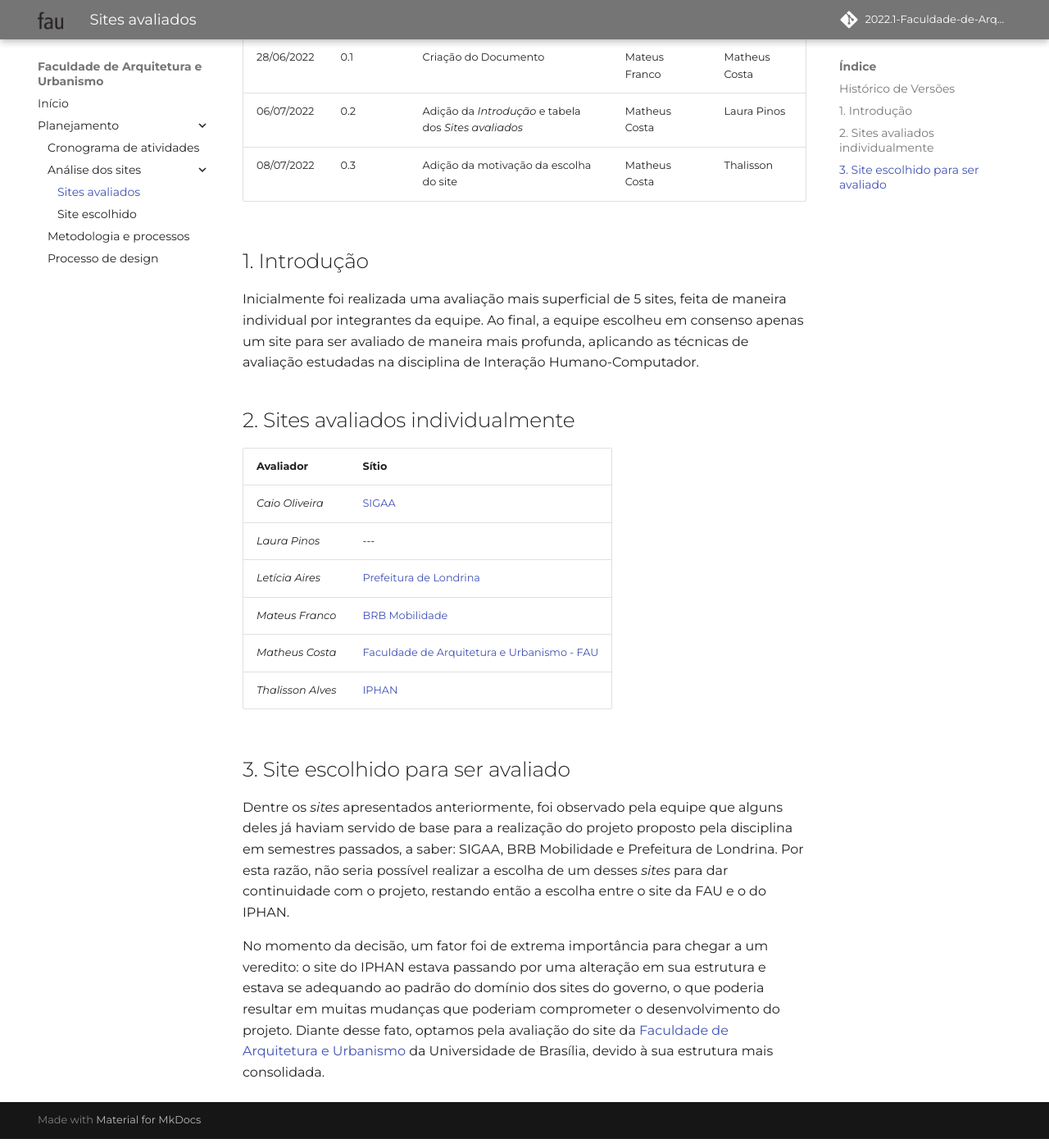
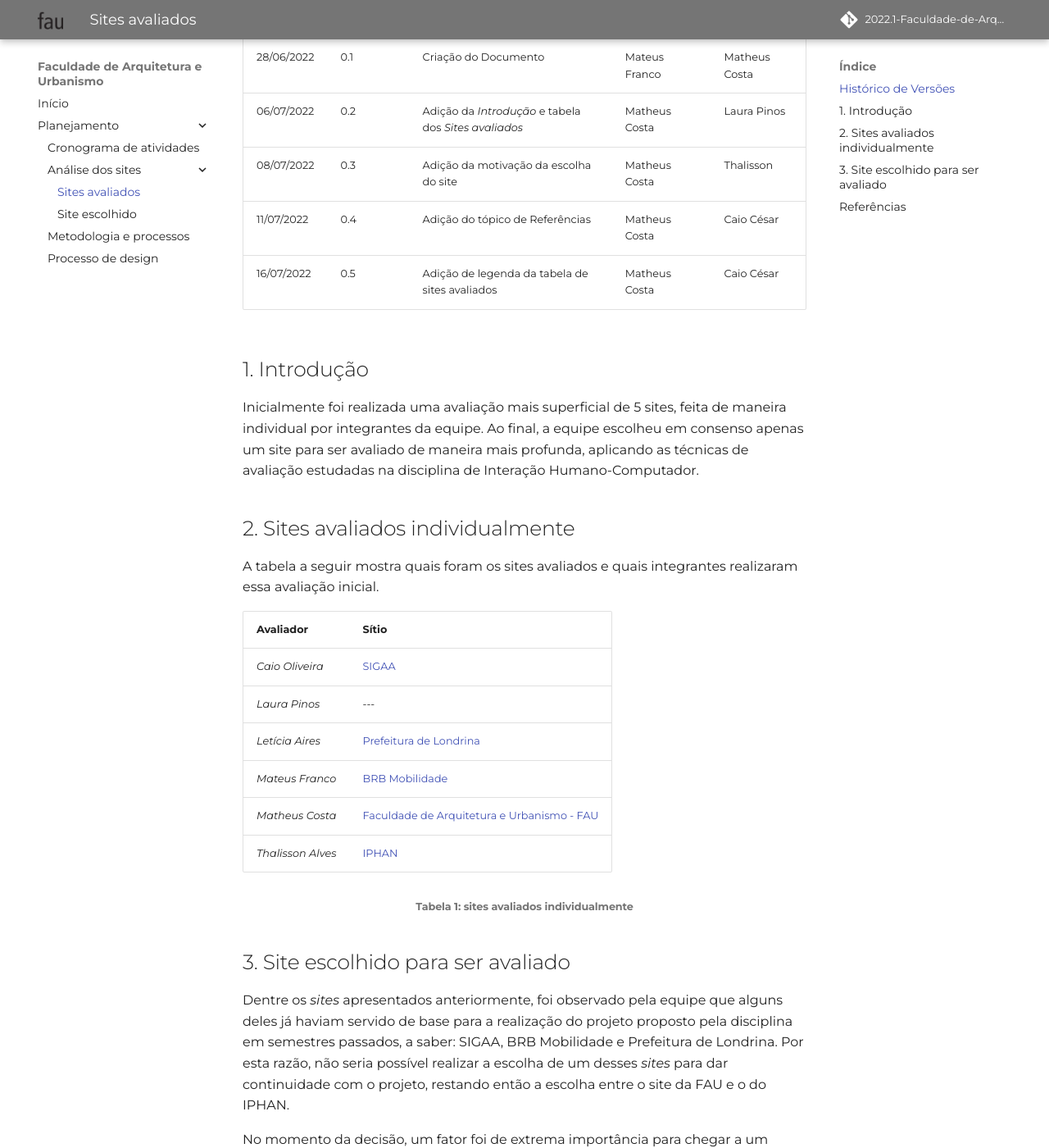
Before and after one commit to Mateusvff/2022.1-Faculdade-de-Arquitetura-e-Urbanismo, an MkDocs documentation site: the page built from docs/planejamento/analiseSites/escolha-do-site.md, in a window 1280 px wide and 1400 px high, scrolled down 258 px. Shown: the whole window at 82% size. Built offline with MkDocs 1.6.1 and Material for MkDocs 9.7.7, drawn with Linux system fonts in a browser that asks for light colours; some web fonts are replaced; comment, search, counter and statistics services are not loaded; some of the changed text lies outside the part shown.

Commit message:
adição de legendas e chamadas no texto

```diff
--- a/docs/planejamento/analiseSites/escolha-do-site.md
+++ b/docs/planejamento/analiseSites/escolha-do-site.md
@@ -8,6 +8,8 @@
 28/06/2022 | 0.1 | Criação do Documento | Mateus Franco | Matheus Costa |
 06/07/2022 | 0.2 | Adição da _Introdução_ e tabela dos _Sites avaliados_ | Matheus Costa | Laura Pinos |
 08/07/2022 | 0.3 | Adição da motivação da escolha do site | Matheus Costa | Thalisson
+11/07/2022 | 0.4 | Adição do tópico de Referências | Matheus Costa | Caio César
+16/07/2022 | 0.5 | Adição de legenda da tabela de sites avaliados | Matheus Costa | Caio César
 
 ## 1. Introdução
 Inicialmente foi realizada uma avaliação mais superficial de 5 sites,
@@ -17,6 +19,8 @@ na disciplina de Interação Humano-Computador.
 
 ## 2. Sites avaliados individualmente
 
+A tabela a seguir mostra quais foram os sites avaliados e quais integrantes realizaram essa avaliação inicial.
+
 **Avaliador** | **Sítio**
 --- | ---
 _Caio Oliveira_| [SIGAA](https://sig.unb.br/sipac/)
@@ -25,8 +29,12 @@ _Letícia Aires_| [Prefeitura de Londrina](https://portal.londrina.pr.gov.br/)
 _Mateus Franco_| [BRB Mobilidade](https://mobilidade.brb.com.br/mobilidade/)
 _Matheus Costa_| [Faculdade de Arquitetura e Urbanismo - FAU](http://fau.unb.br/)
 _Thalisson Alves_| [IPHAN](http://portal.iphan.gov.br/)
+<h6 align = "center">Tabela 1: sites avaliados individualmente</h6>
 
 ## 3. Site escolhido para ser avaliado
 Dentre os _sites_ apresentados anteriormente, foi observado pela equipe que alguns deles já haviam servido de base para a realização do projeto proposto pela disciplina em semestres passados, a saber: SIGAA, BRB Mobilidade e Prefeitura de Londrina. Por esta razão, não seria possível realizar a escolha de um desses _sites_ para dar continuidade com o projeto, restando então a escolha entre o site da FAU e o do IPHAN.
 
 No momento da decisão, um fator foi de extrema importância para chegar a um veredito: o site do IPHAN estava passando por uma alteração em sua estrutura e estava se adequando ao padrão do domínio dos sites do governo, o que poderia resultar em muitas mudanças que poderiam comprometer o desenvolvimento do projeto. Diante desse fato, optamos pela avaliação do site da [Faculdade de Arquitetura e Urbanismo](http://fau.unb.br/) da Universidade de Brasília, devido à sua estrutura mais consolidada.
+
+## Referências
+> BARBOSA, Simone; SILVA, Bruno. Planejamento da Avaliação de IHC. **Interação Humano-Computador**. 1ª Edição. Elsevier, 2010.
```
Also changed, not shown: docs/planejamento/analiseSites/site-escolhido.md (+2 -2 lines).
